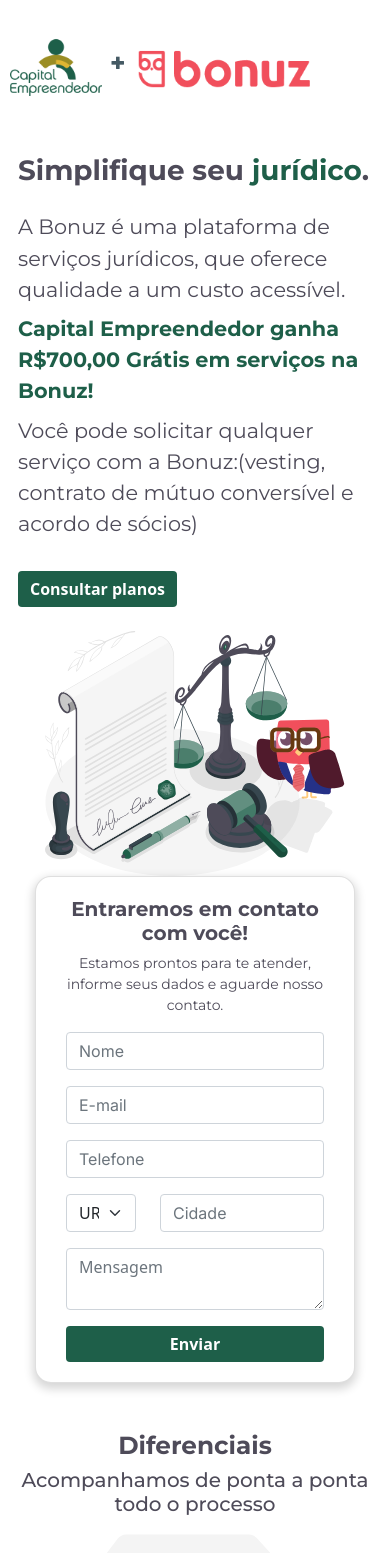
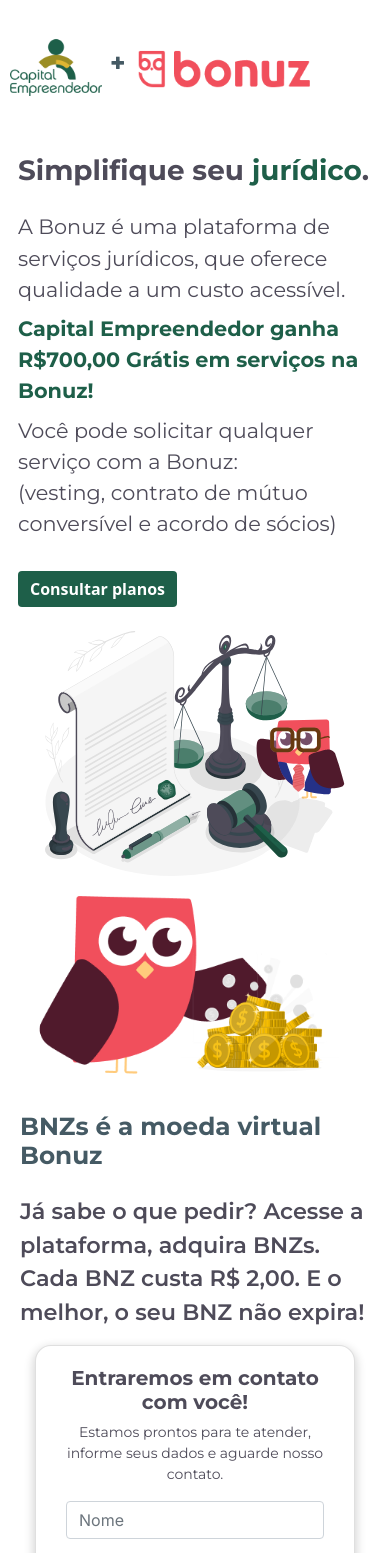
Before and after one commit to logosDevGit/bonuz-sebrae, a React (Create React App) app: page / in a window 390 px wide. Shown: the top 1553 px of the page. Built offline with nearby package versions, Linux system fonts and the light colour scheme.

Commit message:
adjust contact

```diff
--- a/src/assets/styles/responsive.css
+++ b/src/assets/styles/responsive.css
@@ -30,6 +30,16 @@
         display: flex;
         align-items: flex-end;
         margin: 0 auto;
+        flex-wrap: wrap;
+    }
+
+    .contact .owl-content{
+        padding: 0 20px;
+    }
+
+    .contact .owl-content img {
+        max-width: 320px;
+        margin: 20px auto;
     }
 
     .contact form {
--- a/src/components/views/Contact/index.js
+++ b/src/components/views/Contact/index.js
@@ -1,5 +1,7 @@
+import {Col, Input, Form, FormGroup, Row, Button} from "reactstrap"
+
 import './styles.css'
-import {Col, Input, Form, FormGroup, Row, Button} from "reactstrap"
+import Owl from '../../../assets/images/owlCoin.png'
 
 const Contact = () => {
 
@@ -36,6 +38,11 @@
     return(
         <div className="contact wd-cont">
             <div className="component">
+                <div className='owl-content'>
+                    <img src={Owl} alt="coruja ao lado de uma pilha de moedas"/>
+                    <h2>BNZs é a moeda virtual Bonuz</h2>
+                    <p>Já sabe o que pedir? Acesse a plataforma, adquira BNZs. Cada BNZ custa R$ 2,00. E o melhor, o seu BNZ não expira!</p>
+                </div>
                 <Form className="card">
                     <h3>Entraremos em contato com você!</h3>
                     <p>Estamos prontos para te atender, informe seus dados e aguarde nosso contato.</p>
--- a/src/components/views/Contact/styles.css
+++ b/src/components/views/Contact/styles.css
@@ -1,6 +1,16 @@
 .contact .component{
     display: flex;
     align-items: flex-end;
+}
+.contact .owl-content p{
+    font-weight: 600;
+    font-size: 1.4rem;
+    padding-top: 1rem;
+    max-width: 500px;
+}
+.contact .owl-content h2{
+    color: #455A64;
+    padding-top: 1rem;
 }
 .contact .in-off {
     position: absolute;
--- a/src/components/views/Package/index.js
+++ b/src/components/views/Package/index.js
@@ -1,4 +1,4 @@
-import OwlCoin from "../../../assets/images/owlCoin.svg"
+// import OwlCoin from "../../../assets/images/owlCoin.svg"
 import { packageProps } from "../../../helpers/package";
 import PackageCard from "../../PackageCard";
 import './styles.css'
@@ -8,7 +8,7 @@
     return(
         <div className="package wd-cont">
             <div className="sec-1">
-                <img src={OwlCoin} alt="Coruja com moedas"/>
+                {/* <img src={OwlCoin} alt="Coruja com moedas"/> */}
                 <div className="info">
                     <h2>Compre pacotes e ganhe BNZ's!</h2>
                     <p>Nossa Moeda Virtual Bonuz. Adquira um pacote, ganhe BNZ’s e troque por Serviços! </p>
--- a/src/components/views/Welcome/index.js
+++ b/src/components/views/Welcome/index.js
@@ -8,7 +8,7 @@
                 <h1 className="my-4">Simplifique seu <span>jurídico</span>.</h1>
                 <p className="my-2">A Bonuz é uma plataforma de serviços jurídicos, que oferece qualidade a um custo acessível.</p>
                 <p className="my-2"><strong>Capital Empreendedor ganha R$700,00 Grátis em serviços na Bonuz!</strong></p>
-                <p className="my-2">Você pode solicitar qualquer serviço com a Bonuz:(vesting, contrato de mútuo conversível e acordo de sócios)</p>
+                <p className="my-2">Você pode solicitar qualquer serviço com a Bonuz:<br/>(vesting, contrato de mútuo conversível e acordo de sócios)</p>
                 <a className="btn btn-red my-4" rel="noreferrer" target="_blank" href="https://hubscontabilidade.com.br/clubehubs/">Consultar planos</a>
             </div>
             <div>
```
Also changed, not shown: src/assets/images/owlCoin.png (added), src/assets/images/owlCoin.svg (deleted).
